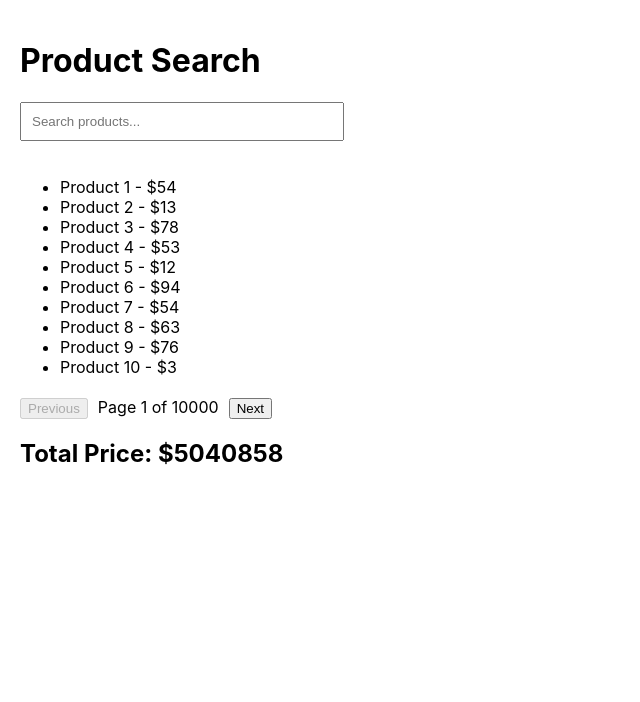
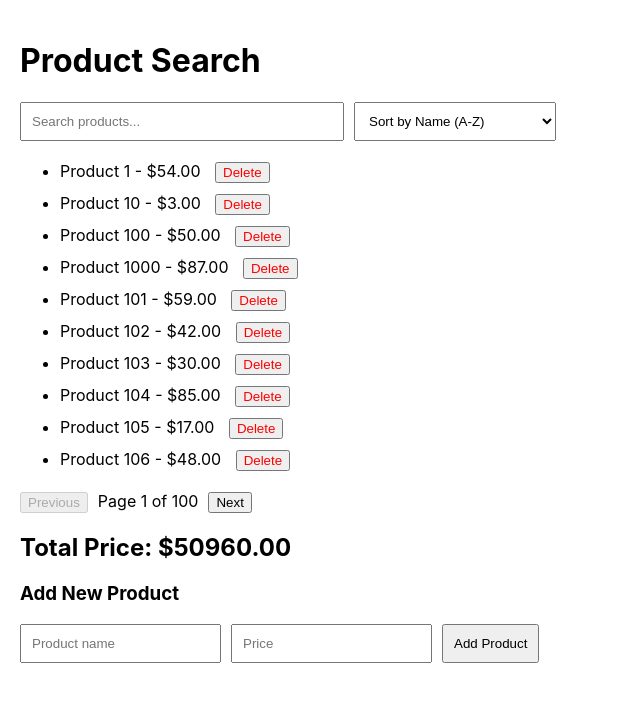
Before and after one commit to itujun/lwai-react-product-search, a React (Create React App) app: page / in a window 1280 px wide. Shown: the top 702 px of the page, without its empty margins (0-640 px from the left). Built offline with nearby package versions, Linux system fonts and the light colour scheme.

Commit message:
sorting + CRD data

```diff
--- a/src/App.js
+++ b/src/App.js
@@ -1,18 +1,20 @@
-import './App.css';
 import React, { useState, useMemo, useCallback, useTransition, useDeferredValue } from 'react';
 import { motion, AnimatePresence } from 'framer-motion';
 
-const intialProducts = Array.from({ length: 100000 }, (_, i) => ({
+const initialProducts = Array.from({ length: 1000 }, (_, i) => ({
   id: i + 1,
   name: `Product ${i + 1}`,
   price: Math.floor(Math.random() * 100) + 1,
 }));
 
 function App() {
+  const [products, setProducts] = useState(initialProducts);
   const [search, setSearch] = useState('');
+  const [currentPage, setCurrentPage] = useState(1);
+  const [sortOption, setSortOption] = useState('name-asc');
+  const [newProduct, setNewProduct] = useState({ name: '', price: '' });
   const [isPending, startTransition] = useTransition();
   const deferredSearch = useDeferredValue(search);
-  const [currentPage, setCurrentPage] = useState(1);
 
   const itemsPerPage = 10;
 
@@ -23,9 +25,41 @@ function App() {
     });
   }, []);
 
+  const handleSortChange = useCallback((e) => {
+    setSortOption(e.target.value);
+  }, []);
+
+  const handleAddProduct = () => {
+    if (!newProduct.name || !newProduct.price) {
+      alert('Nama dan harga produk harus diisi!');
+      return;
+    }
+    const id = products.length + 1;
+    setProducts((prev) => [...prev, { id, name: newProduct.name, price: parseFloat(newProduct.price) }]);
+    setNewProduct({ name: '', price: '' });
+  };
+
+  const handleDeleteProduct = (id) => {
+    setProducts((prev) => prev.filter((product) => product.id !== id));
+  };
+
+  const sortedProducts = useMemo(() => {
+    const sorted = [...products];
+    if (sortOption === 'name-asc') {
+      sorted.sort((a, b) => a.name.localeCompare(b.name));
+    } else if (sortOption === 'name-desc') {
+      sorted.sort((a, b) => b.name.localeCompare(a.name));
+    } else if (sortOption === 'price-asc') {
+      sorted.sort((a, b) => a.price - b.price);
+    } else if (sortOption === 'price-desc') {
+      sorted.sort((a, b) => b.price - a.price);
+    }
+    return sorted;
+  }, [products, sortOption]);
+
   const filteredProducts = useMemo(() => {
-    return intialProducts.filter((product) => product.name.toLowerCase().includes(deferredSearch.toLowerCase()));
-  }, [deferredSearch]);
+    return sortedProducts.filter((product) => product.name.toLowerCase().includes(deferredSearch.toLowerCase()));
+  }, [sortedProducts, deferredSearch]);
 
   const totalPrice = useMemo(() => {
     return filteredProducts.reduce((total, product) => total + product.price, 0);
@@ -48,15 +82,25 @@ function App() {
   return (
     <div style={{ padding: '20px' }}>
       <h1>Product Search</h1>
-      <input type="text" placeholder="Search products..." onChange={handleSearchChange} style={{ marginBottom: '20px', padding: '10px', width: '300px' }} />
-
-      {isPending ? <p>Loading...</p> : null}
+      <div style={{ marginBottom: '20px' }}>
+        <input type="text" placeholder="Search products..." onChange={handleSearchChange} value={search} style={{ marginRight: '10px', padding: '10px', width: '300px' }} />
+        <select onChange={handleSortChange} value={sortOption} style={{ padding: '10px' }}>
+          <option value="name-asc">Sort by Name (A-Z)</option>
+          <option value="name-desc">Sort by Name (Z-A)</option>
+          <option value="price-asc">Sort by Price (Low to High)</option>
+          <option value="price-desc">Sort by Price (High to Low)</option>
+        </select>
+      </div>
+      {isPending && <p>Loading...</p>}
 
       <ul>
         <AnimatePresence>
           {paginatedProducts.map((product) => (
-            <motion.li key={product.id} initial={{ opacity: 0, y: 10 }} animate={{ opacity: 1, y: 0 }} exit={{ opacity: 0, y: -10 }} transition={{ duration: 0.1 }}>
-              {product.name} - ${product.price}
+            <motion.li key={product.id} initial={{ opacity: 0, y: 10 }} animate={{ opacity: 1, y: 0 }} exit={{ opacity: 0, y: -10 }} transition={{ duration: 0.2 }} style={{ marginBottom: '10px' }}>
+              {product.name} - ${product.price.toFixed(2)}{' '}
+              <button onClick={() => handleDeleteProduct(product.id)} style={{ marginLeft: '10px', color: 'red' }}>
+                Delete
+              </button>
             </motion.li>
           ))}
         </AnimatePresence>
@@ -74,7 +118,16 @@ function App() {
         </button>
       </div>
 
-      <h2>Total Price: ${totalPrice}</h2>
+      <h2>Total Price: ${totalPrice.toFixed(2)}</h2>
+
+      <div style={{ marginTop: '20px' }}>
+        <h3>Add New Product</h3>
+        <input type="text" placeholder="Product name" value={newProduct.name} onChange={(e) => setNewProduct({ ...newProduct, name: e.target.value })} style={{ marginRight: '10px', padding: '10px' }} />
+        <input type="number" placeholder="Price" value={newProduct.price} onChange={(e) => setNewProduct({ ...newProduct, price: e.target.value })} style={{ marginRight: '10px', padding: '10px' }} />
+        <button onClick={handleAddProduct} style={{ padding: '10px' }}>
+          Add Product
+        </button>
+      </div>
     </div>
   );
 }
```
